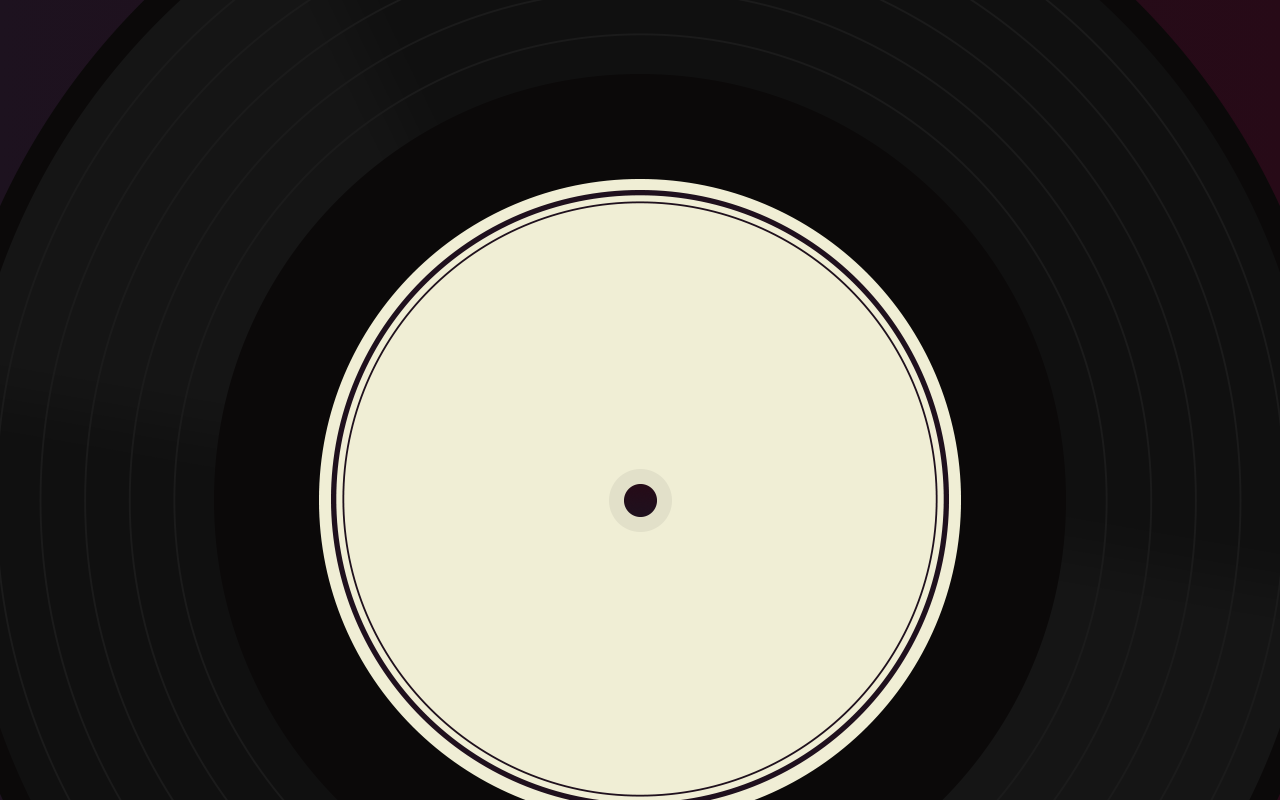
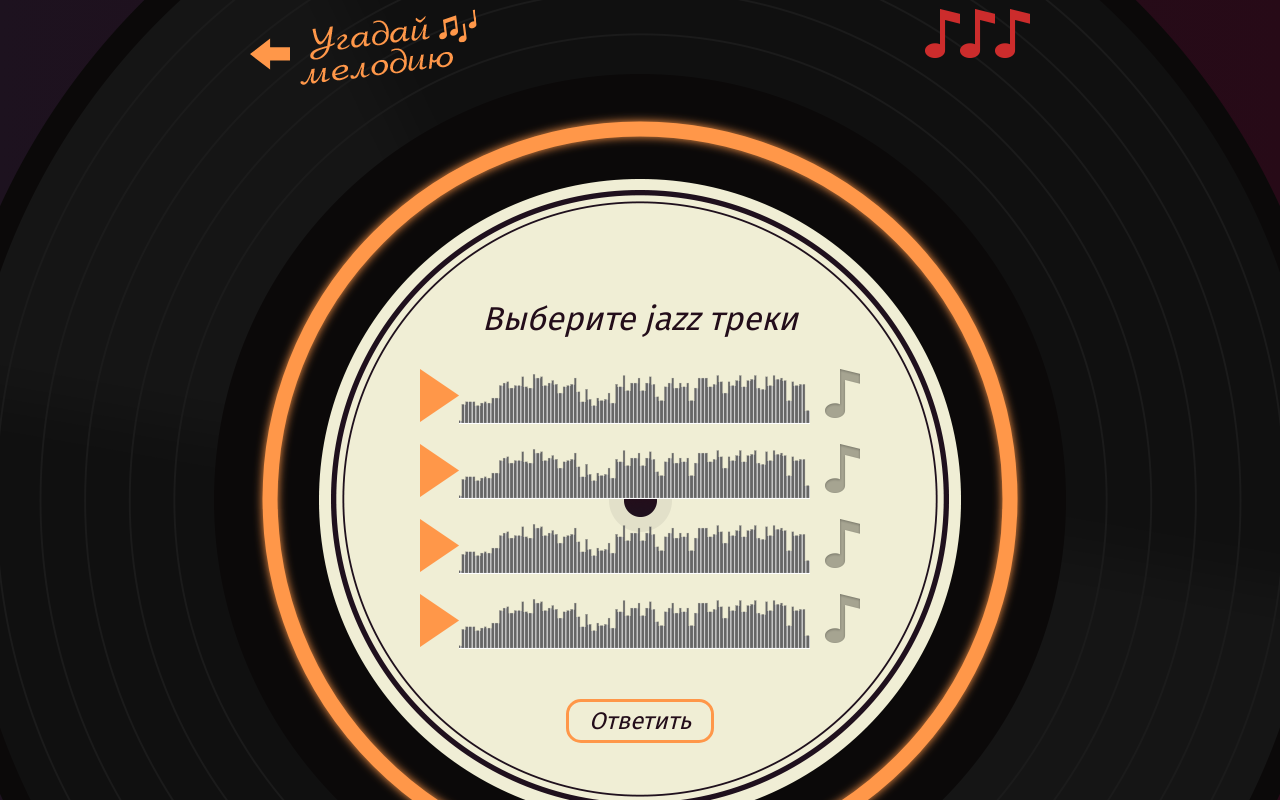
Before and after one commit to GusevDV/1355579-guess-melody-3, a React app: page /genre in a window 1280 px wide. Shown: the top 800 px of the page. Built offline with nearby package versions, Linux system fonts and the light colour scheme.

Commit message:
Added check answers functionality

```diff
--- a/src/components/app/app.jsx
+++ b/src/components/app/app.jsx
@@ -5,30 +5,90 @@ import ArtistQuestionScreen from '../artist-question-screen/artist-question-scre
 import GenreQuestionScreen from '../genre-question-screen/genre-question-screen.jsx';
 import PropTypes from 'prop-types';
 
-const welcomeButtonHandler = () => {};
+class App extends React.PureComponent {
+  constructor(props) {
+    super(props);
 
-const App = (props) => {
-  const {errorsCount} = props;
+    this.state = {
+      step: -1,
+    };
+    this._handleWelcomeButtonClick = this._handleWelcomeButtonClick.bind(this);
+  }
+  _handleWelcomeButtonClick() {
+    this.setState({
+      step: 0,
+    });
+  }
+  _renderGameScreen() {
+    const {errorsCount, questions} = this.props;
+    const {step} = this.state;
+    const question = questions[step];
+
+    if (step === -1 || step >= questions.length) {
+      return (
+        <WelcomeScreen
+          errorsCount={errorsCount}
+          onWelcomeButtonClick={this._handleWelcomeButtonClick}
+        />
+      );
+    }
+
+    if (question) {
+      switch (question.type) {
+        case `artist`:
+          return (
+            <ArtistQuestionScreen
+              question={question}
+              onAnswer={() => {
+                this.setState((prevState) => ({
+                  step: prevState.step + 1,
+                }));
+              }}
+            />
+          );
+        case `genre`:
+          return (
+            <GenreQuestionScreen
+              question={question}
+              onAnswer={() => {
+                this.setState((prevState) => ({
+                  step: prevState.step + 1,
+                }));
+              }}
+            />
+          );
+      }
+    }
+
+    return null;
+  }
+
+  render() {
+    const {questions} = this.props;
 
     return (
       <BrowserRouter>
         <Switch>
           <Route exact path="/">
-          <WelcomeScreen
-            errorsCount={errorsCount}
-            onWelcomeButtonClick={welcomeButtonHandler}
+            {this._renderGameScreen()}
+          </Route>
+          <Route exact path="/artist">
+            <ArtistQuestionScreen
+              question={questions[1]}
+              onAnswer={() => {}}
             />
           </Route>
-        <Route exact path="/dev-artist">
-          <ArtistQuestionScreen />
-        </Route>
-        <Route exact path="/dev-genre">
-          <GenreQuestionScreen />
+          <Route exact path="/genre">
+            <GenreQuestionScreen
+              question={questions[0]}
+              onAnswer={() => {}}
+            />
           </Route>
         </Switch>
       </BrowserRouter>
     );
-};
+  }
+}
 
 App.propTypes = {
   errorsCount: PropTypes.number.isRequired,
--- a/src/components/artist-question-screen/artist-question-screen.jsx
+++ b/src/components/artist-question-screen/artist-question-screen.jsx
@@ -2,12 +2,23 @@ import React from 'react';
 import PropTypes from 'prop-types';
 
 const ArtistQuestionScreen = (props) => {
-  const {question: {answers, song}} = props;
+  const {onAnswer, question, question: {answers, song}} = props;
 
+  const handleInputAnswerChange = (e, answer) => {
+    e.preventDefault();
+    onAnswer(question, answer);
+  };
   const renderAnswer = (answer, i) => {
     return (
       <div key={answer.artist} className="artist">
-        <input className="artist__input visually-hidden" type="radio" name="answer" value={`artist-${i}`} id={`answer-${i}`} />
+        <input
+          className="artist__input visually-hidden"
+          type="radio"
+          name="answer"
+          value={`artist-${i}`}
+          id={`answer-${i}`}
+          onChange={(e) => handleInputAnswerChange(e, answer)}
+        />
         <label className="artist__name" htmlFor={`answer-${i}`}>
           <img className="artist__picture" src={answer.picture} alt={answer.artist} />
           {answer.artist}
@@ -55,7 +66,18 @@ const ArtistQuestionScreen = (props) => {
 };
 
 ArtistQuestionScreen.propTypes = {
-  question: PropTypes.object.isRequired
+  onAnswer: PropTypes.func.isRequired,
+  question: PropTypes.shape({
+    answers: PropTypes.arrayOf(PropTypes.shape({
+      artist: PropTypes.string.isRequired,
+      picture: PropTypes.string.isRequired,
+    })).isRequired,
+    song: PropTypes.shape({
+      artist: PropTypes.string.isRequired,
+      src: PropTypes.string.isRequired,
+    }).isRequired,
+    type: PropTypes.oneOf([`genre`, `artist`]).isRequired,
+  }).isRequired,
 };
 
 export default ArtistQuestionScreen;
--- a/src/components/genre-question-screen/genre-question-screen.jsx
+++ b/src/components/genre-question-screen/genre-question-screen.jsx
@@ -1,6 +1,56 @@
 import React from 'react';
+import PropTypes from 'prop-types';
 
-const GenreQuestionScreen = () => {
+class GenreQuestionScreen extends React.PureComponent {
+  constructor(props) {
+    super(props);
+
+    this.state = {
+      answers: [false, false, false, false],
+    };
+
+    this._handleInputAnswerChange = this._handleInputAnswerChange.bind(this);
+    this._handleFormAnswerSubmit = this._handleFormAnswerSubmit.bind(this);
+  }
+
+  _handleInputAnswerChange(e, i) {
+    const value = e.target.checked;
+    const {answers: userAnswers} = this.state;
+    this.setState({
+      answers: [...userAnswers.slice(0, i), value, ...userAnswers.slice(i + 1)],
+    });
+  }
+
+  _handleFormAnswerSubmit(e) {
+    e.preventDefault();
+    this.props.onAnswer(this.props.question, this.state.answers);
+  }
+
+  _renderAnswer(answer, i) {
+    return (
+      <div key={answer.genre} className="track">
+        <button className="track__button track__button--play" type="button"></button>
+        <div className="track__status">
+          <audio src={answer.src}></audio>
+        </div>
+        <div className="game__answer">
+          <input
+            className="game__input visually-hidden"
+            type="checkbox"
+            name="answer"
+            value={`answer-${i}`}
+            id={`answer-${i}`}
+            checked={this.state.answers[i]}
+            onChange={(e) => this._handleInputAnswerChange(e, i)}
+          />
+          <label className="game__check" htmlFor={`answer-${i}`}>Отметить</label>
+        </div>
+      </div>
+    );
+  }
+  render() {
+    const {question: {genre, answers}} = this.props;
+
     return (
       <section className="game game--genre">
         <header className="game__header">
@@ -22,57 +72,27 @@ const GenreQuestionScreen = () => {
         </header>
 
         <section className="game__screen">
-        <h2 className="game__title">Выберите инди-рок треки</h2>
-        <form className="game__tracks">
-          <div className="track">
-            <button className="track__button track__button--play" type="button"></button>
-            <div className="track__status">
-              <audio></audio>
-            </div>
-            <div className="game__answer">
-              <input className="game__input visually-hidden" type="checkbox" name="answer" value="answer-1" id="answer-1" />
-              <label className="game__check" htmlFor="answer-1">Отметить</label>
-            </div>
-          </div>
-
-          <div className="track">
-            <button className="track__button track__button--play" type="button"></button>
-            <div className="track__status">
-              <audio></audio>
-            </div>
-            <div className="game__answer">
-              <input className="game__input visually-hidden" type="checkbox" name="answer" value="answer-1" id="answer-2" />
-              <label className="game__check" htmlFor="answer-2">Отметить</label>
-            </div>
-          </div>
-
-          <div className="track">
-            <button className="track__button track__button--pause" type="button"></button>
-            <div className="track__status">
-              <audio></audio>
-            </div>
-            <div className="game__answer">
-              <input className="game__input visually-hidden" type="checkbox" name="answer" value="answer-1" id="answer-3" />
-              <label className="game__check" htmlFor="answer-3">Отметить</label>
-            </div>
-          </div>
-
-          <div className="track">
-            <button className="track__button track__button--play" type="button"></button>
-            <div className="track__status">
-              <audio></audio>
-            </div>
-            <div className="game__answer">
-              <input className="game__input visually-hidden" type="checkbox" name="answer" value="answer-1" id="answer-4" />
-              <label className="game__check" htmlFor="answer-4">Отметить</label>
-            </div>
-          </div>
-
+          <h2 className="game__title">Выберите {genre} треки</h2>
+          <form className="game__tracks" onSubmit={(e) => this._handleFormAnswerSubmit(e)}>
+            {answers.map((answer, i) => this._renderAnswer(answer, i))}
             <button className="game__submit button" type="submit">Ответить</button>
           </form>
         </section>
       </section>
     );
+  }
+}
+
+GenreQuestionScreen.propTypes = {
+  onAnswer: PropTypes.func.isRequired,
+  question: PropTypes.shape({
+    answers: PropTypes.arrayOf(PropTypes.shape({
+      src: PropTypes.string.isRequired,
+      genre: PropTypes.string.isRequired,
+    })).isRequired,
+    genre: PropTypes.string.isRequired,
+    type: PropTypes.oneOf([`artist`, `genre`]).isRequired,
+  }).isRequired,
 };
 
 export default GenreQuestionScreen;
--- a/src/mocks/questions.js
+++ b/src/mocks/questions.js
@@ -1,4 +1,3 @@
-const AVATAR_URL = `https://api.adorable.io/avatars/128`;
 
 export default [
   {
@@ -24,13 +23,13 @@ export default [
       src: `https://store.vas-stream.ru/uploads/mts-rbt/cms/preview/file/15336/319fce3a4c1668930a0b24a2ceac7fa2.optimized.mp3`,
     },
     answers: [{
-      picture: `https://store.vas-stream.ru/uploads/mts-rbt/cms/image/file/3483/optimized_default.jpg`,
+      picture: `https://igapi.megafon.ru/static/thumbs/singers/Loboda/244x244`,
       artist: `Loboda`,
     }, {
-      picture: `${AVATAR_URL}/${Math.random()}`,
+      picture: `https://igapi.megafon.ru/static/thumbs/singers/Zivert/244x244`,
       artist: `Zivert`,
     }, {
-      picture: `${AVATAR_URL}/${Math.random()}`,
+      picture: `https://store.vas-stream.ru/uploads/mts-rbt/cms/image/file/7906/optimized_default.jpg`,
       artist: `KAZKA`,
     }],
   }
```
Lines whose indentation alone changed are shown as unchanged.
